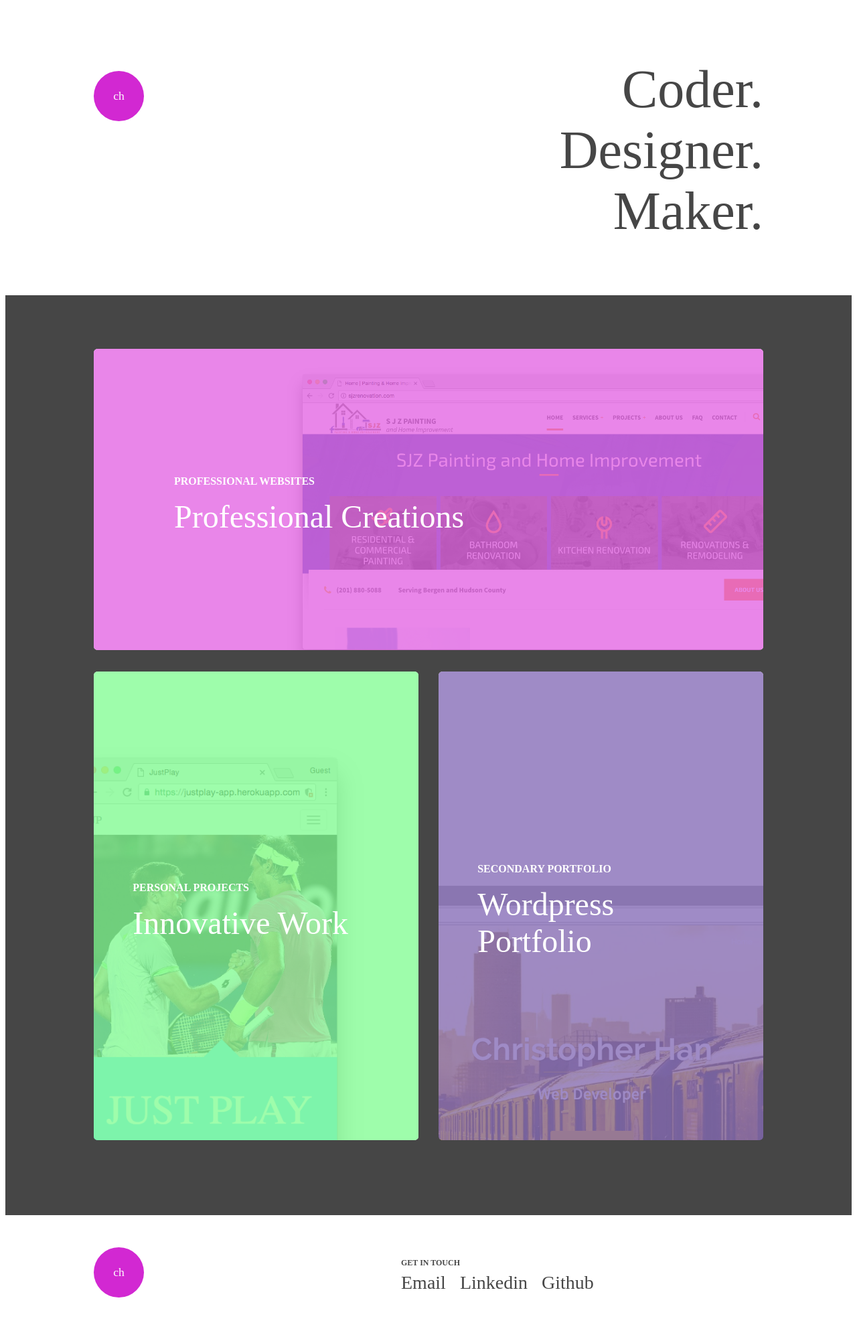
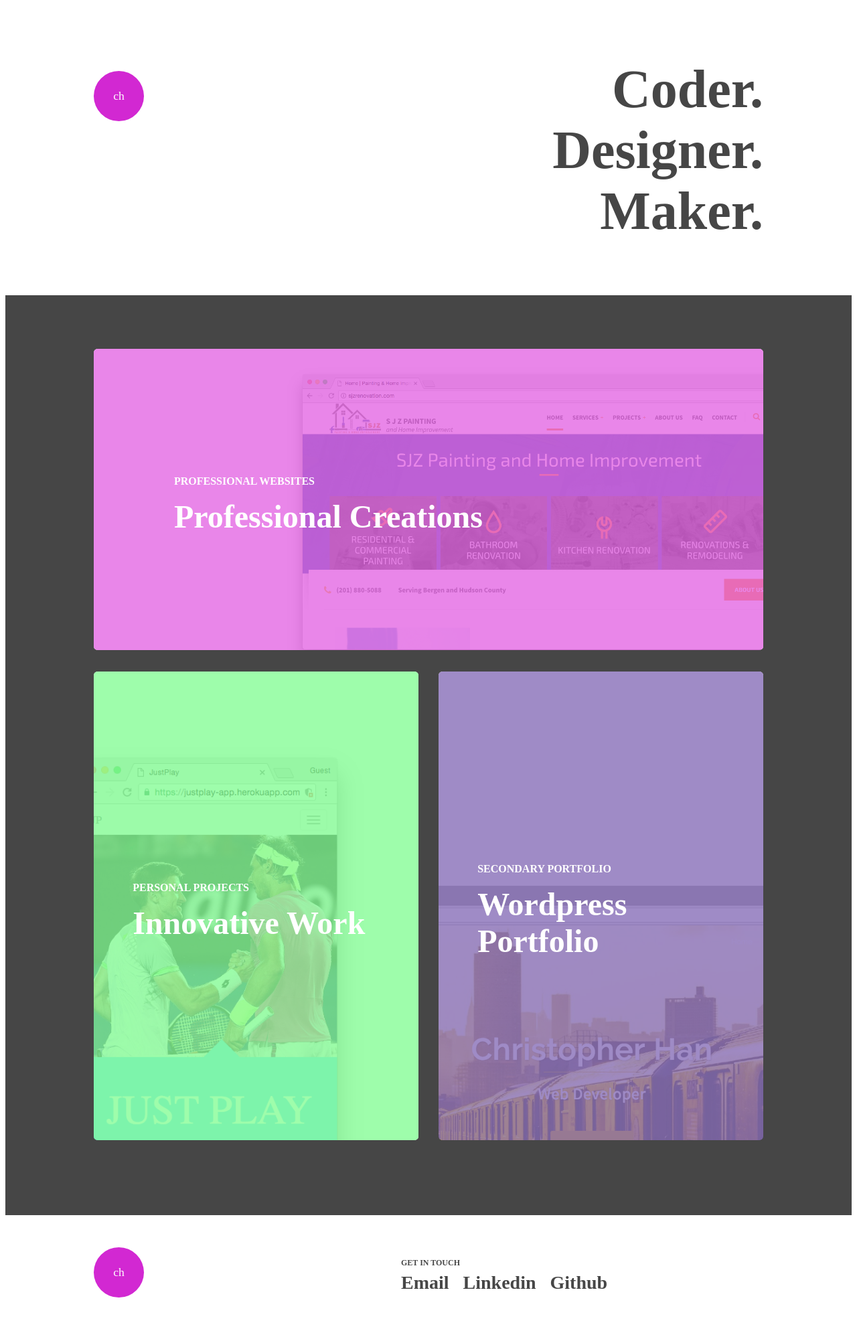
Before and after one commit to chan42988/CHPortfolio, a PHP site: page / in a window 1280 px wide. Shown: the whole page at 67% size. Run offline with PHP 8.4, Linux system fonts and the light colour scheme.

Commit message:
changed font favicon links

```diff
--- a/home.html
+++ b/home.html
@@ -4,6 +4,8 @@
 	<title>Christopher Han</title>
 	<link rel="stylesheet" href="https://cdnjs.cloudflare.com/ajax/libs/normalize/5.0.0/normalize.min.css.map">
 	<link rel="stylesheet" href="scss/styles.css">
+	<link rel="icon" href="favicon-16.png" type="image/png"/>
+	<link rel="shortcut icon" href="favicon-16.png" type="image/png"/>
 </head>
 	<body>
 		<section class="banner cf">
--- a/scss/styles.css
+++ b/scss/styles.css
@@ -2,12 +2,12 @@
   box-sizing: border-box; }
 
 body {
-  font-family: "Times New Roman";
+  font-family: "Didot";
   -webkit-font-smoothing: antialiased; }
 
 h1, h2, h3, h4, h5, h6 {
-  font-family: "Times New Roman";
-  font-weight: 400; }
+  font-family: "Didot";
+  font-weight: 800; }
 
 .cf:before, .cf:after {
   content: "";
@@ -44,7 +44,8 @@ h1, h2, h3, h4, h5, h6 {
   text-align: center;
   color: #ffffff;
   font-size: 1.1em;
-  font-family: "Bauhaus 93"; }
+  font-weight: 800px;
+  font-family: "Didot"; }
 
 .row {
   width: 100%;
@@ -98,8 +99,6 @@ h1, h2, h3, h4, h5, h6 {
       font-size: 1em;
       text-transform: uppercase;
       font-weight: 700; }
-      .work .card_inner p:hover {
-        color: #d228d2; }
     .work .card_inner h2 {
       color: #ffffff;
       font-size: 3em;
@@ -130,11 +129,12 @@ footer {
       margin-left: 24em; }
       footer ul li .title {
         text-transform: uppercase;
-        font-weight: 700;
+        font-weight: 800;
         font-size: .75em;
         display: block;
         padding-bottom: .5em; }
       footer ul li .links {
+        font-weight: 800;
         font-size: 1.75em; }
       footer ul li .title {
         color: #464646; }
--- a/scss/styles.scss
+++ b/scss/styles.scss
@@ -14,13 +14,13 @@ $black: #000000;
 }
 
 body {
-	font-family: "Times New Roman";
+	font-family: "Didot";
 	-webkit-font-smoothing: antialiased;
 }
 
 h1, h2, h3, h4, h5, h6 {
-	font-family: "Times New Roman";
-	font-weight: 400;
+	font-family: "Didot";
+	font-weight: 800;
 }
 
 .cf:before, .cf:after {
@@ -65,7 +65,8 @@ h1, h2, h3, h4, h5, h6 {
 	text-align: center;
 	color: $white;
 	font-size: 1.1em;
-	font-family: "Bauhaus 93";
+	font-weight: 800px;
+	font-family: "Didot";
 }
 
 .row {
@@ -126,9 +127,6 @@ h1, h2, h3, h4, h5, h6 {
  			font-size: 1em;
  			text-transform: uppercase;
  			font-weight: 700;
- 			&:hover {
-				color: $pink;
-			}
  		}
  		h2 {
  			color: $white;
@@ -171,12 +169,13 @@ footer {
 			margin-left: 24em;
 			.title {
 				text-transform: uppercase;
-				font-weight: 700;
+				font-weight: 800;
 				font-size: .75em;
 				display: block;
 				padding-bottom: .5em;
 			}
 			.links {
+				font-weight: 800;
 				font-size: 1.75em;
 			}
 			.title {
```
Also changed, not shown: images/favicon-16.png (added), 1 other file.
